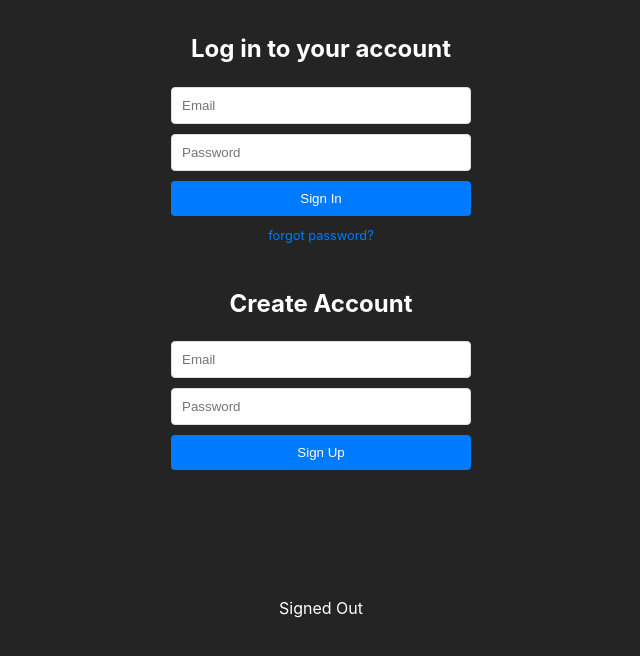
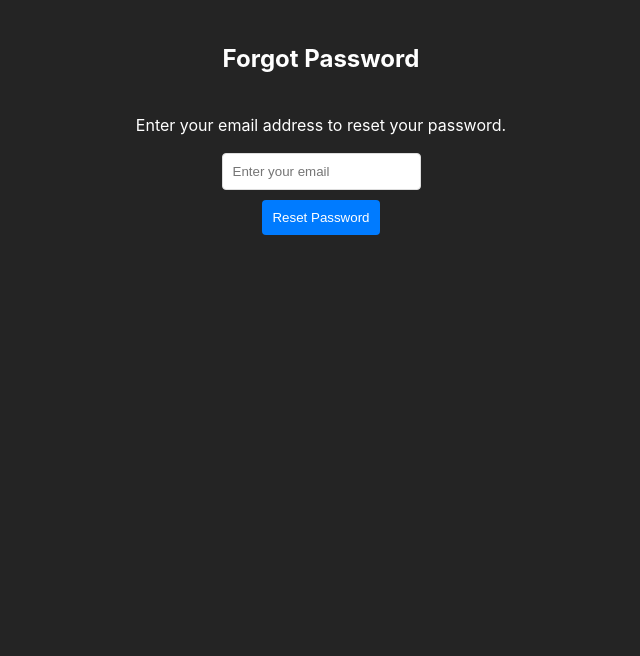
Before and after one commit to sanskarmalkhede/Task-Zen, a React (Vite) app: page /forgot-password in a window 1280 px wide. Shown: the top 656 px of the page, without its empty margins (319-959 px from the left). Built offline with nearby package versions, Linux system fonts and the light colour scheme; no server answers.

Commit message:
Add routing and forgot password functionality

```diff
--- a/src/App.jsx
+++ b/src/App.jsx
@@ -3,13 +3,22 @@ import "./App.css";
 import SignIn from "./components/auth/SignIn";
 import SignUp from "./components/auth/SignUp";
 import AuthDetails from "./components/auth/AuthDetails";
+import { BrowserRouter, Route, Routes } from "react-router-dom";
+import ForgotPassword from "./components/auth/ForgotPassword";
 function App() {
   return (
-    <div className="App">
-      <SignIn />
-      <SignUp />
-      <AuthDetails />
-    </div>
+    <BrowserRouter>
+      <div className="App">
+        <Routes>
+          <Route path="/" element={<SignIn />} />
+          <Route path="/home" element={<SignUp />} />
+          <Route path="/forgot-password" element={<ForgotPassword />} />
+
+
+
+        </Routes>
+      </div>
+    </BrowserRouter>
   );
 }
 
--- a/src/components/auth/AuthDetails.jsx
+++ b/src/components/auth/AuthDetails.jsx
@@ -35,7 +35,7 @@ const AuthDetails = () => {
           <button onClick={userSignOut}>Sign Out</button>
         </>
       ) : (
-        <p>Signed Out</p>
+        <span>Signed Out</span>
       )}
     </div>
   );
--- a/src/components/auth/ForgotPassword.jsx
+++ b/src/components/auth/ForgotPassword.jsx
@@ -1,23 +1,26 @@
 // ForgotPassword.js
-import React, { useState } from "react";
-import { auth } from "./firebase"; // Import your Firebase configuration
+import React, { useState } from 'react';
+import { sendPasswordResetEmail } from 'firebase/auth';
+import { auth } from './firebase';
+import './SignIn.css';
 
 const ForgotPassword = () => {
-  const [email, setEmail] = useState("");
-  const [message, setMessage] = useState("");
+  const [email, setEmail] = useState('');
+  const [message, setMessage] = useState('');
 
   const handleResetPassword = async () => {
     try {
-      await auth.sendPasswordResetEmail(email);
-      setMessage("Password reset email sent. Check your inbox.");
+      await sendPasswordResetEmail(auth, email);
+      setMessage('Password reset email sent. Check your inbox.');
     } catch (error) {
       setMessage(`Error: ${error.message}`);
     }
   };
 
   return (
-    <div>
+    <div className='signin-container'>
       <h2>Forgot Password</h2>
+      <p>Enter your email address to reset your password.</p>
       <input
         type="email"
         placeholder="Enter your email"
--- a/src/components/auth/SignIn.jsx
+++ b/src/components/auth/SignIn.jsx
@@ -2,6 +2,8 @@ import React, { useState } from "react";
 import { signInWithEmailAndPassword } from "firebase/auth";
 import { auth } from "./firebase";
 import "./SignIn.css";
+import AuthDetails from "./AuthDetails";
+import SignUp from "./SignUp";
 
 function SignIn() {
   const [email, setEmail] = useState("");
@@ -47,10 +49,9 @@ function SignIn() {
         />
         <button type="submit">Sign In</button>
 
-        <a href="https://www.google.com" target="_blank">
-          forgot password?
-        </a>
+        <a href="/forgot-password">forgot password?</a>
       </form>
+      <AuthDetails />
     </div>
   );
 }
```
